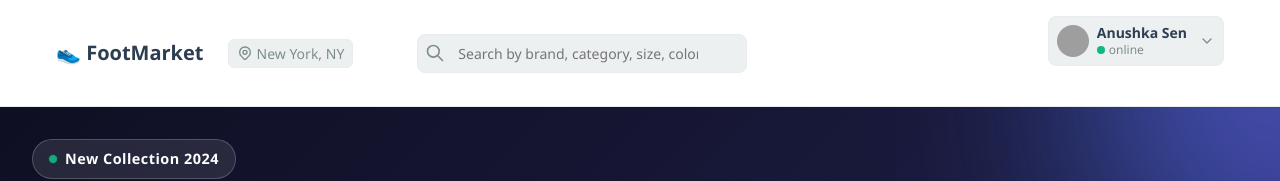
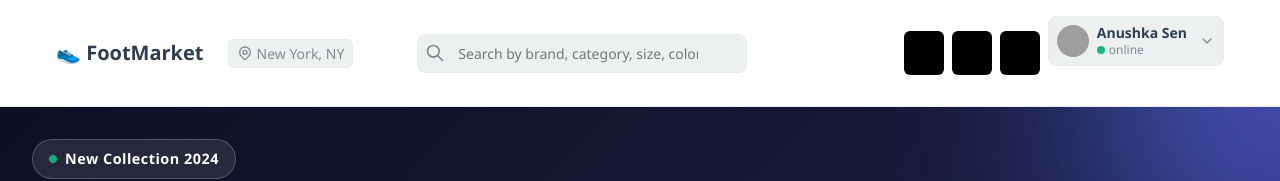
Before and after one commit to rumpa92/Footwear, a Vue app: page / in a window 1280 px wide. Shown: the top 181 px of the page. Built offline with nearby package versions, Linux system fonts and the light colour scheme; grey boxes are pictures that could not be loaded.

Commit message:
Apply icon filled button styles in Header.vue
cgen-60052980953b422fa7ed3d2f682244e2

```diff
--- a/src/components/layout/Header.vue
+++ b/src/components/layout/Header.vue
@@ -70,20 +70,20 @@
         <!-- User Actions -->
         <div class="user-actions" style="margin-left: 117px;">
           <!-- My Orders -->
-          <button v-if="isAuthenticated" class="action-btn" @click="goToOrders">
+          <button v-if="isAuthenticated" class="action-btn icon-btn-filled" @click="goToOrders">
             <svg class="action-icon" fill="none" stroke="currentColor" viewBox="0 0 24 24">
             </svg>
           </button>
 
           <!-- Wishlist -->
-          <button class="action-btn" @click="goToWishlist">
+          <button class="action-btn icon-btn-filled" @click="goToWishlist">
             <svg class="action-icon" fill="none" stroke="currentColor" viewBox="0 0 24 24">
             </svg>
             <span class="action-count" v-if="wishlistCount">{{ wishlistCount }}</span>
           </button>
 
           <!-- Cart -->
-          <button class="action-btn" @click="toggleCart">
+          <button class="action-btn icon-btn-filled" @click="toggleCart">
             <svg class="action-icon" fill="none" stroke="currentColor" viewBox="0 0 24 24">
             </svg>
             <span class="action-count" v-if="cartItemCount">{{ cartItemCount }}</span>
@@ -550,6 +550,18 @@ export default {
   background-color: var(--bg-light);
 }
 
+/* Filled icon buttons (header actions) */
+.icon-btn-filled {
+  background-color: rgba(0,0,0,1);
+  color: rgba(0,0,0,1);
+  border-radius: 6px;
+  padding: 8px;
+}
+
+.icon-btn-filled .action-icon {
+  stroke: rgba(0,0,0,1);
+}
+
 .action-icon {
   width: 1.5rem;
   height: 1.5rem;
```
